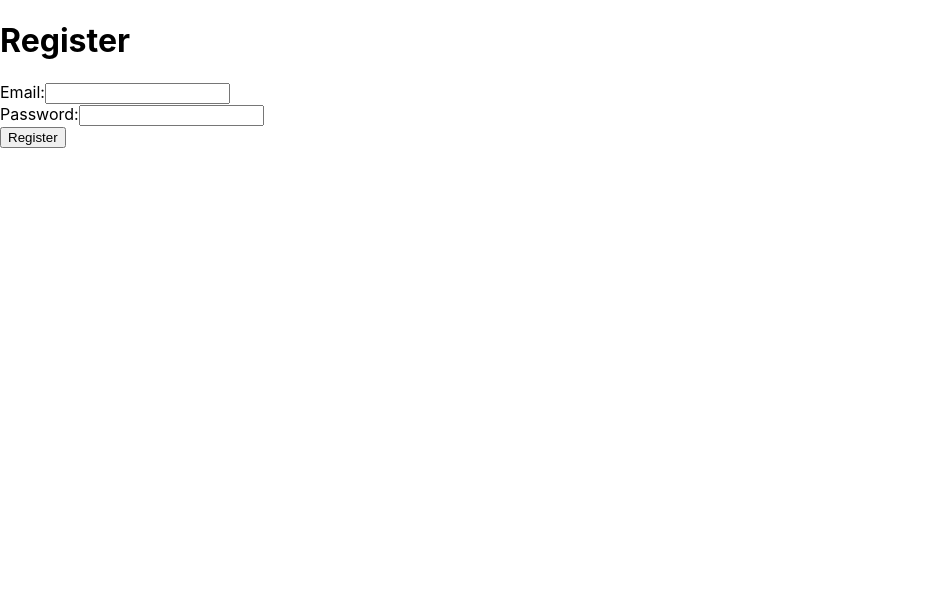
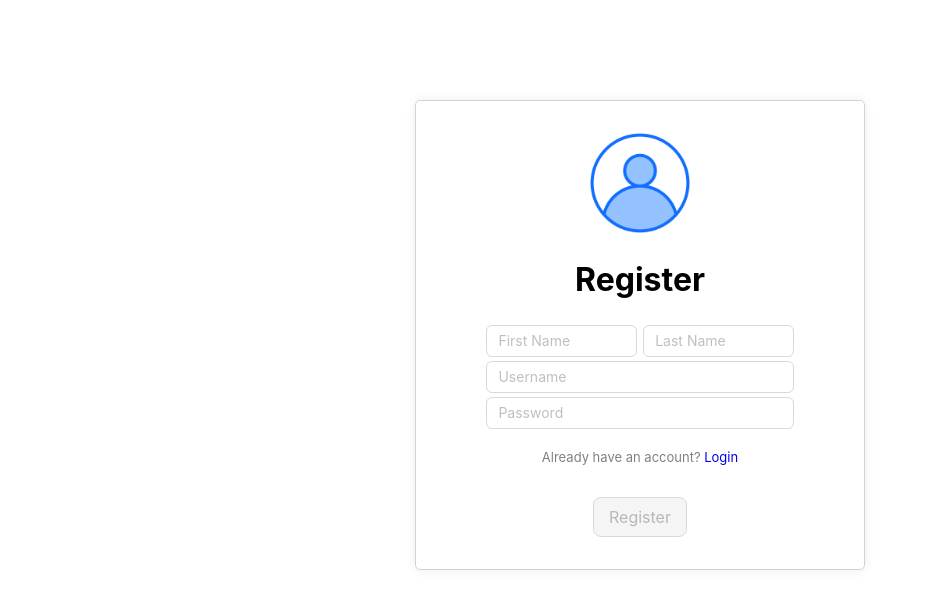
Before and after one commit to phu-nguyen-dinh/TodoApp, a React (Create React App) app in the folder client/: page /register in a window 1280 px wide. Shown: the top 608 px of the page, without its empty margins (0-928 px from the left). Built offline with nearby package versions, Linux system fonts and the light colour scheme.

Commit message:
feature/ adding register UI

```diff
--- a/client/src/pages/Auth/Login.module.css
+++ b/client/src/pages/Auth/Login.module.css
@@ -22,7 +22,12 @@
 .input__wrapper,.input__inline__wrapper{
     margin-bottom: 1%;
     width: 80%;
+}
 
+.input__inline__wrapper {
+  display: flex;
+  justify-content: space-between;
+  gap: 0.4rem;
 }
 
 .input__inline__wrapper{
--- a/client/src/pages/Auth/Register.jsx
+++ b/client/src/pages/Auth/Register.jsx
@@ -1,20 +1,61 @@
 import React from 'react';
+import styles from './Login.module.css';
+import login from '../../assets/login.png';
+import { Button, Input, message } from 'antd';
+import { Link, useNavigate } from 'react-router-dom';
+import AuthServices from '../../services/authServices.js';
 
 function Register() {
+  const [username, setUsername] = React.useState("");
+  const [password, setPassword] = React.useState("");
+  const [firstName, setFirstName] = React.useState("");
+  const [lastName, setLastName] = React.useState("");
+  const [loading, setLoading] = React.useState(false);
+  const navigate = useNavigate();
+
+  const handleSubmit = async () => {
+    try {
+      setLoading(true);
+      const data = {
+        firstName,
+        lastName,
+        username,
+        password
+      }
+      const response = await AuthServices.registerUser(data);
+      console.log(response.data);
+      message.success("Registration successful! Please login.");
+      navigate("/login");
+    } catch (error) {
+      message.error("Registration failed. Please try again.");
+      console.error("Registration failed:", error);
+    }
+    finally {
+      setLoading(false);
+    }
+  }
   return (
     <div>
-      <h1>Register</h1>
-      <form>
-        <div>
-          <label>Email:</label>
-          <input type="email" />
+      <div className={styles.login__card}>
+        <img src={login} alt="Login" />
+        <h2>Register</h2>
+        <div className={styles.input__inline__wrapper}>
+          <Input placeholder="First Name" type="text" value={firstName} onChange={(e) => setFirstName(e.target.value)} />
+          <Input placeholder="Last Name" type="text" value={lastName} onChange={(e) => setLastName(e.target.value)} />
         </div>
-        <div>
-          <label>Password:</label>
-          <input type="password" />
+        <div className={styles.input__wrapper}>
+          <Input placeholder="Username" type="text" value={username} onChange={(e) => setUsername(e.target.value)} />
         </div>
-        <button type="submit">Register</button>
-      </form>
+        <div className={styles.input__wrapper}>
+          <Input placeholder="Password" type="password" value={password} onChange={(e) => setPassword(e.target.value)} />
+        </div>
+        <div className={styles.input__info}>
+          <div className={styles.register__link}>
+            Already have an account? <Link to="/login">Login</Link>
+          </div>
+        </div>
+        <Button type="primary" size='large' disabled={!username || !password} onClick={handleSubmit}>Register</Button>
+    </div>
     </div>
   );
 }
```
